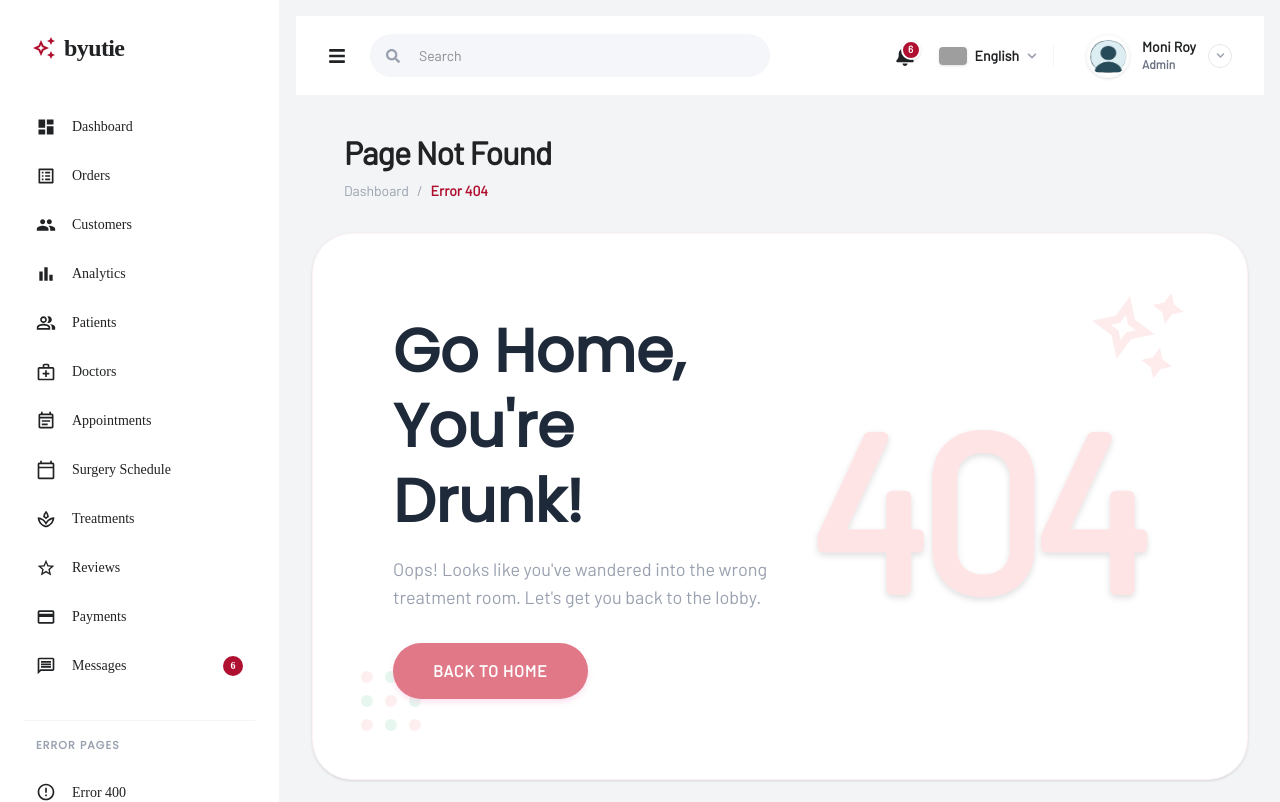
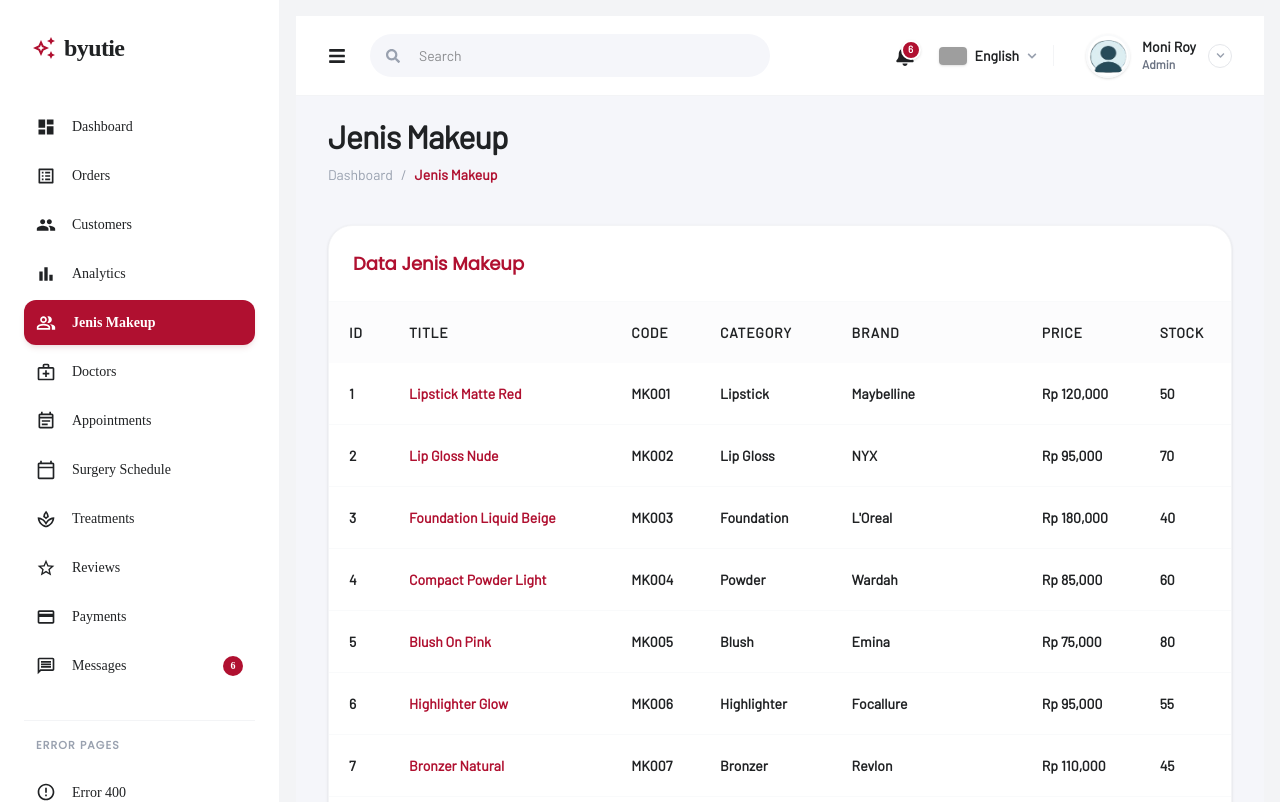
Before and after one commit to alfiqD/web-framework, a React (Vite) app: page /jenismakeup in a window 1280 px wide. Shown: the top 802 px of the page. Built offline with nearby package versions, Linux system fonts and the light colour scheme; grey boxes are pictures that could not be loaded; a web font is replaced by a local one.

Commit message:
vercel p9

```diff
--- a/src/App.jsx
+++ b/src/App.jsx
@@ -39,6 +39,8 @@
 const Register = React.lazy(() => import("./pages/auth/Register"))
 const Forgot = React.lazy(() => import("./pages/auth/Forgot"))
 const AuthLayout = React.lazy(() => import("./layouts/AuthLayout"))
+const JenisMakeup = React.lazy(() => import("./pages/JenisMakeup"))
+const MakeupDetail = React.lazy(() => import("./pages/MakeupDetail"))
 
 function App() {
   return (
@@ -49,6 +51,8 @@
         <Route path="/" element={<Dashboard />} />
         <Route path="/orders" element={<Orders />} />
         <Route path="/customers" element={<Customers />} />
+        <Route path="/jenismakeup" element={<JenisMakeup />} />
+        <Route path="/jenismakeup/:id" element={<MakeupDetail/>} />
 
         <Route path="/400" element={<ErrorPage errorCode="400" title={<>Oops! <br /> Bad Request!</>} />} />
         <Route path="/401" element={<ErrorPage errorCode="401" title={<>Hold Up! <br /> Unauthorized!</>} />} />
--- a/src/components/Sidebar.jsx
+++ b/src/components/Sidebar.jsx
@@ -23,7 +23,7 @@
     { id: 'menu-2', name: 'Orders', path: '/orders', icon: <MdListAlt className="mr-4 text-xl" /> },
     { id: 'menu-3', name: 'Customers', path: '/customers', icon: <MdPeople className="mr-4 text-xl" /> },
     { id: 'menu-4', name: 'Analytics', path: '/analytics', icon: <MdBarChart className="mr-4 text-xl" /> },
-    { id: 'menu-5', name: 'Patients', path: '/patients', icon: <MdOutlinePeopleAlt className="mr-4 text-xl" /> },
+    { id: 'menu-5', name: 'Jenis Makeup', path: '/jenismakeup', icon: <MdOutlinePeopleAlt className="mr-4 text-xl" /> },
     { id: 'menu-6', name: 'Doctors', path: '/doctors', icon: <MdOutlineMedicalServices className="mr-4 text-xl" /> },
     { id: 'menu-7', name: 'Appointments', path: '/appointments', icon: <MdOutlineEventNote className="mr-4 text-xl" /> },
     { id: 'menu-8', name: 'Surgery Schedule', path: '/surgery-schedule', icon: <MdOutlineCalendarToday className="mr-4 text-xl" /> },
--- /dev/null
+++ b/src/data/jenismakeup.json
@@ -0,0 +1,32 @@
+[
+  {"id":1,"tittle":"Lipstick Matte Red","code":"MK001","category":"Lipstick","brand":"Maybelline","price":120000,"stock":50},
+  {"id":2,"tittle":"Lip Gloss Nude","code":"MK002","category":"Lip Gloss","brand":"NYX","price":95000,"stock":70},
+  {"id":3,"tittle":"Foundation Liquid Beige","code":"MK003","category":"Foundation","brand":"L'Oreal","price":180000,"stock":40},
+  {"id":4,"tittle":"Compact Powder Light","code":"MK004","category":"Powder","brand":"Wardah","price":85000,"stock":60},
+  {"id":5,"tittle":"Blush On Pink","code":"MK005","category":"Blush","brand":"Emina","price":75000,"stock":80},
+  {"id":6,"tittle":"Highlighter Glow","code":"MK006","category":"Highlighter","brand":"Focallure","price":95000,"stock":55},
+  {"id":7,"tittle":"Bronzer Natural","code":"MK007","category":"Bronzer","brand":"Revlon","price":110000,"stock":45},
+  {"id":8,"tittle":"Mascara Volume","code":"MK008","category":"Mascara","brand":"Maybelline","price":125000,"stock":65},
+  {"id":9,"tittle":"Eyeliner Pencil Black","code":"MK009","category":"Eyeliner","brand":"NYX","price":65000,"stock":90},
+  {"id":10,"tittle":"Liquid Eyeliner Waterproof","code":"MK010","category":"Eyeliner","brand":"Wardah","price":85000,"stock":70},
+  {"id":11,"tittle":"Eyeshadow Palette Nude","code":"MK011","category":"Eyeshadow","brand":"Urban Decay","price":350000,"stock":30},
+  {"id":12,"tittle":"Eyeshadow Palette Colorful","code":"MK012","category":"Eyeshadow","brand":"Focallure","price":220000,"stock":40},
+  {"id":13,"tittle":"Lip Balm Strawberry","code":"MK013","category":"Lip Balm","brand":"EOS","price":55000,"stock":100},
+  {"id":14,"tittle":"Setting Spray Long Lasting","code":"MK014","category":"Setting Spray","brand":"NYX","price":150000,"stock":35},
+  {"id":15,"tittle":"Primer Poreless","code":"MK015","category":"Primer","brand":"Benefit","price":320000,"stock":25},
+  {"id":16,"tittle":"BB Cream Natural","code":"MK016","category":"BB Cream","brand":"Garnier","price":95000,"stock":60},
+  {"id":17,"tittle":"CC Cream Brightening","code":"MK017","category":"CC Cream","brand":"Olay","price":120000,"stock":50},
+  {"id":18,"tittle":"Lip Tint Cherry","code":"MK018","category":"Lip Tint","brand":"Etude House","price":85000,"stock":75},
+  {"id":19,"tittle":"Concealer Stick","code":"MK019","category":"Concealer","brand":"Maybelline","price":110000,"stock":45},
+  {"id":20,"tittle":"Loose Powder Translucent","code":"MK020","category":"Powder","brand":"Make Over","price":135000,"stock":55},
+  {"id":21,"tittle":"Eyebrow Pencil Brown","code":"MK021","category":"Eyebrow","brand":"Viva","price":35000,"stock":120},
+  {"id":22,"tittle":"Eyebrow Gel","code":"MK022","category":"Eyebrow","brand":"Anastasia Beverly Hills","price":250000,"stock":20},
+  {"id":23,"tittle":"Lip Crayon Coral","code":"MK023","category":"Lipstick","brand":"Revlon","price":95000,"stock":65},
+  {"id":24,"tittle":"Cushion Foundation","code":"MK024","category":"Foundation","brand":"Laneige","price":350000,"stock":30},
+  {"id":25,"tittle":"Compact Mirror Powder","code":"MK025","category":"Powder","brand":"Pixy","price":75000,"stock":80},
+  {"id":26,"tittle":"Makeup Remover Wipes","code":"MK026","category":"Remover","brand":"Nivea","price":65000,"stock":90},
+  {"id":27,"tittle":"Micellar Water","code":"MK027","category":"Remover","brand":"Garnier","price":95000,"stock":100},
+  {"id":28,"tittle":"False Eyelashes Natural","code":"MK028","category":"Accessories","brand":"DUP","price":55000,"stock":70},
+  {"id":29,"tittle":"Nail Polish Red","code":"MK029","category":"Nail","brand":"OPI","price":120000,"stock":40},
+  {"id":30,"tittle":"Nail Polish Remover","code":"MK030","category":"Nail","brand":"Cutex","price":45000,"stock":85}
+]
--- /dev/null
+++ b/src/pages/JenisMakeup.jsx
@@ -0,0 +1,56 @@
+// File: JenisMakeup.jsx
+import React from "react";
+import makeupData from "../data/jenismakeup.json"; // pastikan file JSON makeup sudah ada
+import PageHeader from "../components/PageHeader";
+import { Link } from "react-router-dom";
+
+export default function JenisMakeup() {
+  return (
+    <div id="dashboard-container" className="flex flex-col gap-6 font-nunito bg-[#F5F6FA] min-h-screen pb-10">
+      <PageHeader title="Jenis Makeup" breadcrumb={["Dashboard", "Jenis Makeup"]} />
+
+      <div className="mx-8 bg-white rounded-3xl shadow-sm border border-gray-100 overflow-hidden">
+        {/* Judul Tabel/Data dengan warna #B01030 */}
+        <div className="p-6 border-b border-gray-50">
+          <h2 className="text-[18px] font-extrabold text-[#B01030]">Data Jenis Makeup</h2>
+        </div>
+
+        <table className="w-full text-left border-collapse">
+          <thead className="bg-gray-50/50">
+            <tr>
+              {/* Judul Kolom: 14px Extra Bold, Warna #202224 */}
+              <th className="p-5 text-[14px] font-extrabold text-[#202224] uppercase tracking-wider">ID</th>
+              <th className="p-5 text-[14px] font-extrabold text-[#202224] uppercase tracking-wider">Title</th>
+              <th className="p-5 text-[14px] font-extrabold text-[#202224] uppercase tracking-wider">Code</th>
+              <th className="p-5 text-[14px] font-extrabold text-[#202224] uppercase tracking-wider">Category</th>
+              <th className="p-5 text-[14px] font-extrabold text-[#202224] uppercase tracking-wider">Brand</th>
+              <th className="p-5 text-[14px] font-extrabold text-[#202224] uppercase tracking-wider">Price</th>
+              <th className="p-5 text-[14px] font-extrabold text-[#202224] uppercase tracking-wider">Stock</th>
+            </tr>
+          </thead>
+          <tbody className="divide-y divide-gray-50">
+            {makeupData.map((item) => (
+              <tr key={item.id} className="hover:bg-gray-50/50 transition-colors">
+                {/* Isi Data: 14px Semi Bold, Warna #202224 */}
+                <td className="p-5 text-[14px] font-semibold text-[#202224]">{item.id}</td>
+                <td className="p-5 text-[14px] font-semibold text-[#202224]">
+                  <Link
+                    to={`/jenismakeup/${item.id}`}
+                    className="text-[#B01030] hover:text-[#8e0d27] transition-colors"
+                  >
+                    {item.tittle}
+                  </Link>
+                </td>
+                <td className="p-5 text-[14px] font-semibold text-[#202224]">{item.code}</td>
+                <td className="p-5 text-[14px] font-semibold text-[#202224]">{item.category}</td>
+                <td className="p-5 text-[14px] font-semibold text-[#202224]">{item.brand}</td>
+                <td className="p-5 text-[14px] font-semibold text-[#202224]">Rp {item.price.toLocaleString()}</td>
+                <td className="p-5 text-[14px] font-semibold text-[#202224]">{item.stock}</td>
+              </tr>
+            ))}
+          </tbody>
+        </table>
+      </div>
+    </div>
+  );
+}
--- /dev/null
+++ b/src/pages/MakeupDetail.jsx
@@ -0,0 +1,42 @@
+// File: MakeupDetail.jsx
+import React from "react";
+import { useParams } from "react-router-dom";
+import makeupData from "../data/jenismakeup.json";
+import PageHeader from "../components/PageHeader";
+
+export default function MakeupDetail() {
+  const { id } = useParams();
+  const product = makeupData.find((m) => m.id === parseInt(id));
+
+  if (!product) {
+    return (
+      <div id="dashboard-container" className="flex flex-col gap-6 font-nunito bg-[#F5F6FA] min-h-screen pb-10">
+        <PageHeader title="Makeup Detail" breadcrumb={["Dashboard", "Jenis Makeup", "Detail"]} />
+        <div className="mx-8 bg-white rounded-3xl shadow-sm border border-gray-100 p-6">
+          <p className="text-[14px] font-semibold text-[#202224]">Produk tidak ditemukan.</p>
+        </div>
+      </div>
+    );
+  }
+
+  return (
+    <div id="dashboard-container" className="flex flex-col gap-6 font-nunito bg-[#F5F6FA] min-h-screen pb-10">
+      <PageHeader title={`Detail Makeup: ${product.tittle}`} breadcrumb={["Dashboard", "Jenis Makeup", "Detail"]} />
+      <div className="mx-8 bg-white rounded-3xl shadow-lg max-w-lg mx-auto mt-6 p-6">
+        <img
+          src="https://via.placeholder.com/400x300?text=Makeup+Image"
+          alt={product.tittle}
+          className="rounded-xl mb-4 w-full h-48 object-cover"
+        />
+        <h2 className="text-2xl font-bold mb-2 text-[#202224]">{product.tittle}</h2>
+        <p className="text-gray-600 mb-1">Kode: {product.code}</p>
+        <p className="text-gray-600 mb-1">Kategori: {product.category}</p>
+        <p className="text-gray-600 mb-1">Brand: {product.brand}</p>
+        <p className="text-gray-800 font-semibold text-lg">
+          Harga: Rp {product.price.toLocaleString()}
+        </p>
+        <p className="text-gray-600 mb-1">Stock: {product.stock}</p>
+      </div>
+    </div>
+  );
+}
```
